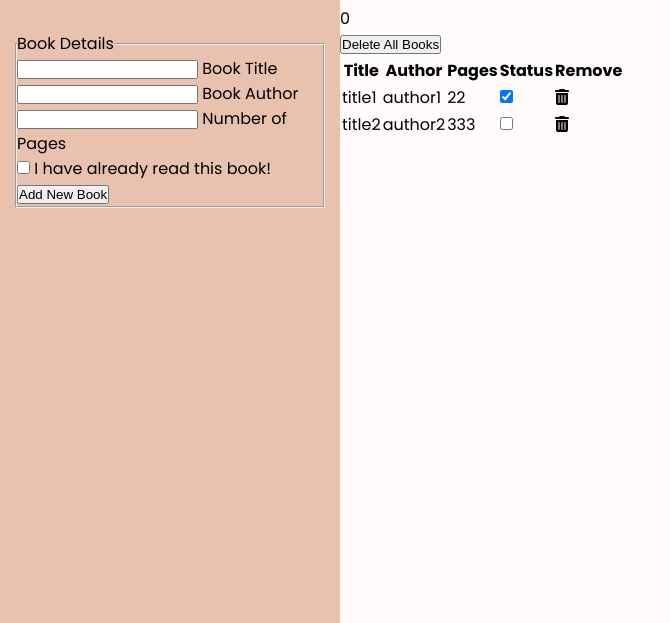
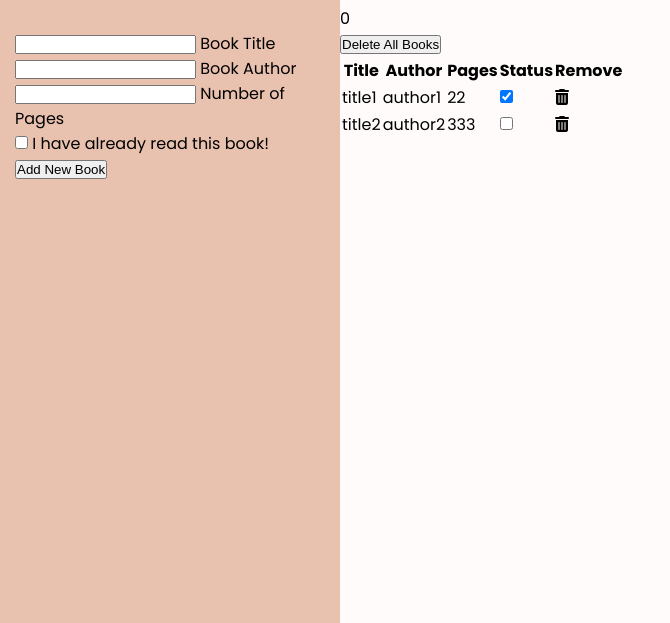
Before and after one commit to ahmeducf/library, a website: page src/index.html in a window 1280 px wide. Shown: the part 119-742 px from the top of the page, without its empty margins (0-670 px from the left). Drawn offline with Linux system fonts and the light colour scheme.

Commit message:
Set up form layout
- hide form `legend` element, while keeping it visible for screen
  readers to increase accessability.

```diff
--- a/src/style.css
+++ b/src/style.css
@@ -81,6 +81,18 @@ main {
   flex: 1;
 }
 
+.sidebar form fieldset {
+  border: 0;
+}
+.sidebar form legend {
+  position: absolute;
+  left: -10000px;
+  top: -10000px;
+  overflow: hidden;
+  width: 0;
+  height: 0;
+}
+
 /* Sidebar Footer Section */
 footer {
   display: flex;
```
